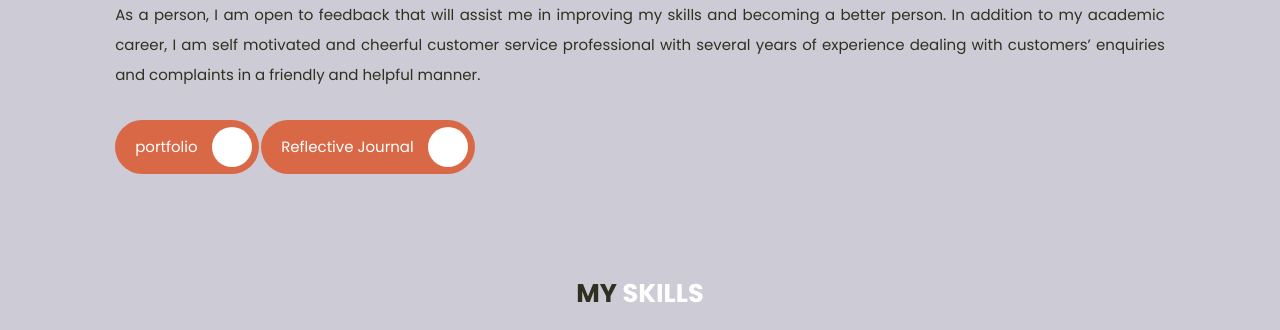
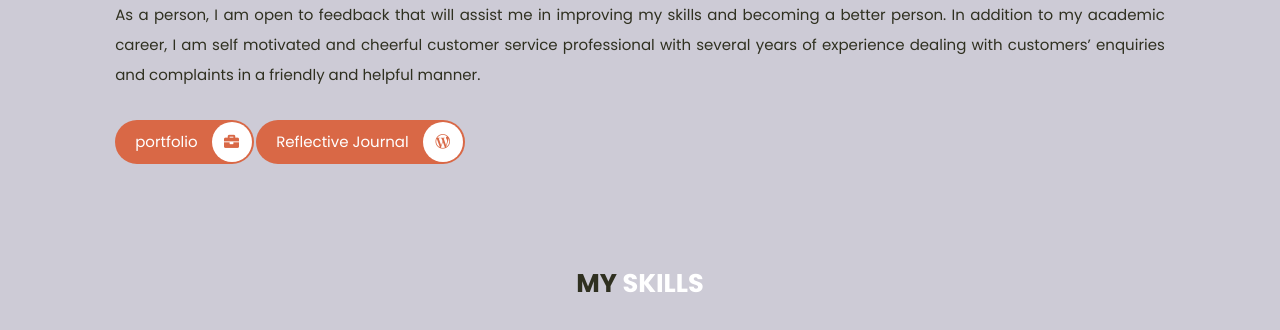
Before and after one commit to Marakisiya/myportfolio, a plain HTML site: page index.html in a window 1280 px wide. Shown: the part 980-1310 px from the top of the page. Drawn offline with Linux system fonts and the light colour scheme.

Commit message:
Update css.portfolio.css

```diff
--- a/css/css.portfolio.css
+++ b/css/css.portfolio.css
@@ -56,7 +56,7 @@ section {
   margin-top: 1rem;
   border-radius: 4rem;
   background: #d96846;
-  padding: .7rem;
+  padding: .2rem;
   font-size: 1.5rem;
   color: #fff;
   padding-left: 2rem;
@@ -69,7 +69,7 @@ section {
   font-size: 1.5rem;
   text-align: center;
   background: #fff;
-  color: #fff;
+  color: #d96846;
   border-radius: 50%;
   margin-left: 1rem;
   -webkit-transition: .2s linear;
@@ -79,6 +79,7 @@ section {
 .btn:hover i {
   margin-left: 2rem;
 }
+
 
 .navbar {
   #position: fixed;
```
